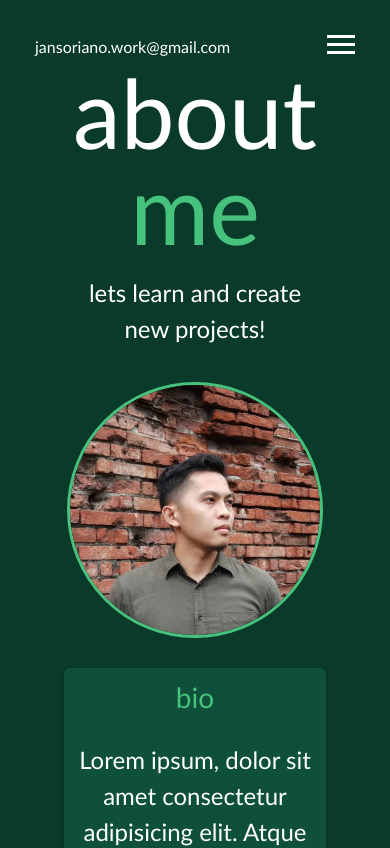
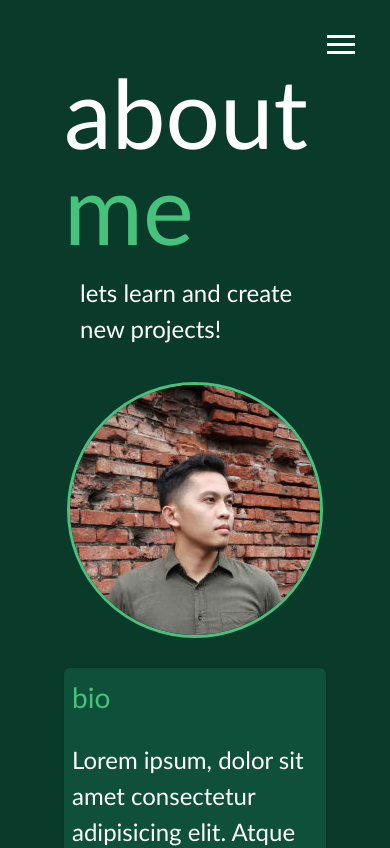
Before and after one commit to jansoriano-dev/myportfolio, a website: page dist/about.html in a window 390 px wide. Shown: the top 848 px of the page. Drawn offline with Linux system fonts and the light colour scheme.

Commit message:
additionals

```diff
--- a/package.json
+++ b/package.json
@@ -3,12 +3,15 @@
   "version": "1.0.0",
   "description": "my portfolio website",
   "main": "index.js",
+  "homepage": "https://sorianoJan.github.io/myportfolio",
   "scripts": {
-    "sass": "node-sass -w scss/ -o dist/css/ --recursive"
+    "sass": "node-sass -w scss/ -o dist/css/ --recursive",
+    "deploy": "gh-pages -d dist"
   },
   "author": "jan soriano",
   "license": "MIT",
   "dependencies": {
+    "gh-pages": "^2.1.1",
     "node-sass": "^4.13.0"
   }
 }
--- a/scss/_menu.scss
+++ b/scss/_menu.scss
@@ -2,7 +2,7 @@
 
 .reachme {
   position: absolute;
-  z-index: 3;
+  z-index: -1;
   left: 35px;
   top: 35px;
   //margin-top: px;
--- a/scss/_mobile.scss
+++ b/scss/_mobile.scss
@@ -65,6 +65,51 @@
   main#home h1 {
     margin-top: 10vh;
   }
+  main {
+    align-items: center;
+    text-align: left;
+    .lg-heading {
+      margin-bottom: 1rem;
+    }
+  }
+  ul.menu-nav,
+  div.menu-branding {
+    float: none;
+    width: 100%;
+    min-height: 0;
+
+    &.show {
+      transform: translate3d(0, 0, 0);
+    }
+  }
+  .menu-nav {
+    height: 75vh;
+    transform: translate3d(-100%, 0, 0);
+    font-size: 24px;
+  }
+  .menu-branding {
+    height: 25vh;
+    transform: translate3d(100%, 0, 0);
+
+    .portrait {
+      background: url("../img/portraitMobile.jpg");
+      width: 75px;
+      height: 75px;
+    }
+  }
+  .lg-heading {
+    font-size: 4rem;
+  }
+  .about-info {
+    grid-template-areas:
+      "bioimage"
+      "bio"
+      "job1"
+      "job2"
+      "job3";
+
+    grid-template-columns: 1fr;
+  }
 
   .projects {
     grid-template-columns: 1fr;
```
Also changed, not shown: dist/about.html, dist/css/main.css, dist/img/background1.jpg (added), dist/img/background12.jpg (added), dist/img/portrait1.jpg (deleted), dist/img/portraitMobile.jpg (added), dist/img/portrait_small.jpg, dist/project.html, 1 other file.
